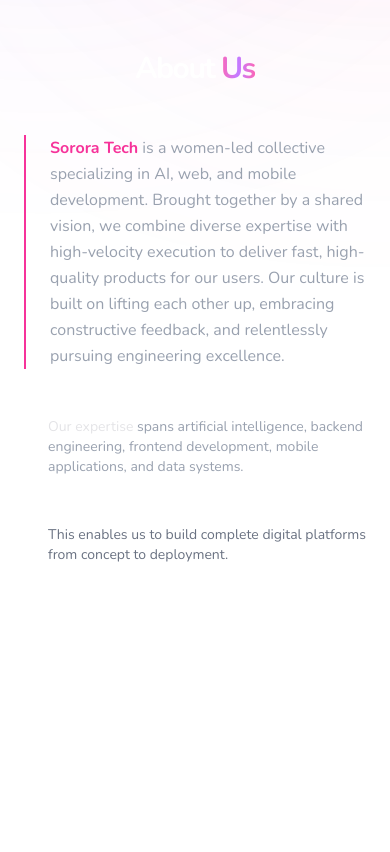
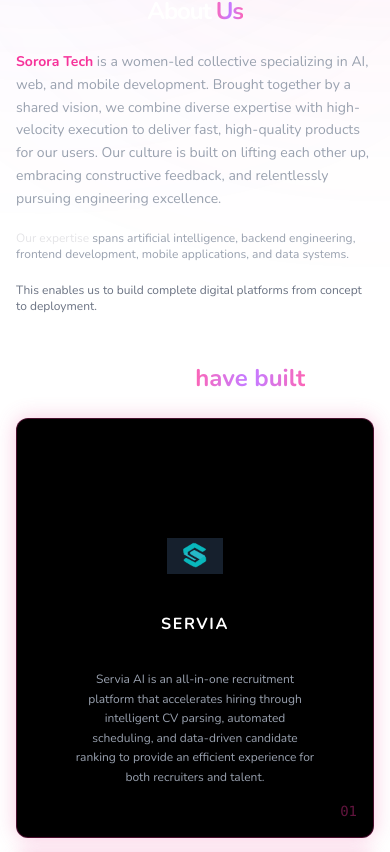
Before and after one commit to sororatech/sorora-portfolio, a Next.js app: page / in a window 390 px wide. Shown: the part 889-1741 px from the top of the page. Built offline with nearby package versions, Linux system fonts and the light colour scheme.

Commit message:
fixed responsivness

```diff
--- a/src/components/sections/About.tsx
+++ b/src/components/sections/About.tsx
@@ -1,26 +1,23 @@
 "use client";
 
-
 import { motion } from 'framer-motion';
-
 
 export default function AboutPage() {
   return (
     <section
       id="about"
-      className="min-h-screen text-white relative overflow-hidden px-6 md:px-16 pt-24"
+      className="text-white relative overflow-x-hidden px-4 sm:px-6 md:px-10 lg:px-16 pt-10 sm:pt-14 md:pt-20 pb-12 sm:pb-16"
     >
       {/* Header */}
-      <header className="z-10 relative mb-12 sm:mb-20">
+      <header className="z-10 relative mb-6 sm:mb-8 lg:mb-12">
         <motion.div
           initial="hidden"
           animate="visible"
           variants={{ visible: { transition: { staggerChildren: 0.3 } } }}
           className="flex flex-col items-center lg:items-start"
         >
-          {/* Split text: "About" is white, "Us" gets the gradient */}
           <motion.h1
-            className="text-3xl sm:text-4xl font-bold tracking-tighter text-center lg:text-left"
+            className="text-2xl sm:text-3xl lg:text-4xl font-bold tracking-tighter text-center lg:text-left"
             variants={{ hidden: { opacity: 0, y: 20 }, visible: { opacity: 1, y: 0 } }}
           >
             <span className="text-white">About </span>
@@ -31,7 +28,6 @@
         </motion.div>
       </header>
 
-
       {/* Description Section */}
       <section className="relative z-10 w-full max-w-7xl mx-auto">
         <motion.div
@@ -39,49 +35,46 @@
           whileInView="visible"
           viewport={{ once: true }}
           variants={{ visible: { transition: { staggerChildren: 0.3 } } }}
-          className="max-w-2xl mx-auto lg:mx-0 space-y-12"
+          className="max-w-2xl mx-auto lg:mx-0 space-y-5 sm:space-y-6 lg:space-y-10"
         >
           {/* Main paragraph */}
           <motion.p
             variants={{ hidden: { opacity: 0, x: -20 }, visible: { opacity: 1, x: 0 } }}
-            className="text-gray-400 text-base md:text-lg font-light leading-relaxed border-l-2 border-pink-500 pl-6"
+            className="text-gray-400 text-sm sm:text-base lg:text-lg font-light leading-relaxed md:border-l-2 md:border-pink-500 md:pl-6"
           >
             <span className="text-pink-500 font-bold">Sorora Tech</span> is a women-led collective specializing in AI, web, and mobile development. Brought together by a shared vision, we combine diverse expertise with high-velocity execution to deliver fast, high-quality products for our users. Our culture is built on lifting each other up, embracing constructive feedback, and relentlessly pursuing engineering excellence.
           </motion.p>
 
-
           {/* Sub-text 1 */}
           <motion.p
             variants={{ hidden: { opacity: 0, x: -20 }, visible: { opacity: 1, x: 0 } }}
-            className="text-gray-400 text-sm md:text-base font-light mt-8 pl-6"
+            className="text-gray-400 text-xs sm:text-sm lg:text-base font-light mt-3 sm:mt-4 md:mt-6 md:pl-6"
           >
             <span className="text-zinc-200 font-normal">Our expertise</span> spans artificial intelligence, backend engineering, frontend development, mobile applications, and data systems.
           </motion.p>
 
-
           {/* Sub-text 2 */}
           <motion.p
             variants={{ hidden: { opacity: 0, x: -20 }, visible: { opacity: 1, x: 0 } }}
-            className="text-gray-500 text-sm md:text-base font-light mt-4 pl-6"
+            className="text-gray-500 text-xs sm:text-sm lg:text-base font-light mt-2 sm:mt-3 md:mt-4 md:pl-6"
           >
             This enables us to build complete digital platforms from concept to deployment.
           </motion.p>
         </motion.div>
       </section>
 
-
       {/* Logo Container - Hidden on small and medium screens, visible on large screens */}
       <div
         className="hidden lg:flex absolute z-20"
         style={{ top: '30%', left: '75%', transform: 'translate(-50%, -50%)' }}
       >
-        <div className="w-32 h-32 rounded-full border border-pink-500/20 flex items-center justify-center bg-[#0a0a0a]/50 backdrop-blur-sm shadow-[0_0_40px_rgba(255,255,255,0.1)]">
+        <div className="w-28 h-28 xl:w-32 xl:h-32 rounded-full border border-pink-500/20 flex items-center justify-center bg-[#0a0a0a]/50 backdrop-blur-sm shadow-[0_0_40px_rgba(255,255,255,0.1)]">
           <motion.img
             animate={{ scale: [1, 1.4, 1] }}
             transition={{ duration: 1.5, repeat: Infinity, ease: "easeInOut" }}
             src="/logo.png"
             alt="Logo"
-            className="w-16 h-16 object-contain"
+            className="w-14 h-14 xl:w-16 xl:h-16 object-contain"
           />
         </div>
       </div>
--- a/src/components/sections/Projects.tsx
+++ b/src/components/sections/Projects.tsx
@@ -1,8 +1,6 @@
 "use client";
 
-
 import React, { useState, useEffect, useRef } from 'react';
-
 
 interface Project {
   id: string;
@@ -13,7 +11,6 @@
   description: string;
 }
 
-
 export default function Projects() {
   const [activeIndex, setActiveIndex] = useState<number>(0);
   const [isPaused, setIsPaused] = useState(false);
@@ -22,17 +19,14 @@
   const videoRefs = useRef<Record<string, HTMLVideoElement | null>>({});
   const cardRefs = useRef<(HTMLDivElement | null)[]>([]);
 
-
   useEffect(() => {
     setIsMounted(true);
   }, []);
-
 
   // Auto-scroll logic
   useEffect(() => {
     const container = scrollContainerRef.current;
     if (!container) return;
-
 
     let requestId: number;
     const scroll = () => {
@@ -47,17 +41,14 @@
       requestId = requestAnimationFrame(scroll);
     };
 
-
     requestId = requestAnimationFrame(scroll);
     return () => cancelAnimationFrame(requestId);
   }, [isPaused]);
-
 
   // Sync the active dash with manual swipes or auto-scroll
   useEffect(() => {
     const container = scrollContainerRef.current;
     if (!container || window.innerWidth < 1024) return;
-
 
     const handleScroll = () => {
       let closestIndex = 0;
@@ -83,13 +74,10 @@
       }
     };
 
-
     container.addEventListener('scroll', handleScroll);
     return () => container.removeEventListener('scroll', handleScroll);
   }, [activeIndex]);
 
-
-  // Bulletproof click handler
   const handleDotClick = (index: number) => {
     setActiveIndex(index);
     setIsPaused(true);
@@ -105,12 +93,10 @@
       }
     }, 50);
 
-
     setTimeout(() => {
       setIsPaused(false);
     }, 1500);
   };
-
 
   const projects: Project[] = [
     { id: 'p1', number: '01', logoSrc: '/servia.png', videoSrc: '/videos/video1.mp4', title: 'SERVIA', description: 'Servia AI is an all-in-one recruitment platform that accelerates hiring through intelligent CV parsing, automated scheduling, and data-driven candidate ranking to provide an efficient experience for both recruiters and talent.' },
@@ -120,37 +106,35 @@
     { id: 'p5', number: '05', logoSrc: '/well.jpeg', videoSrc: '/videos/video5.mp4', title: 'RoamWell AI', description: 'RoamWell is an AI-powered interactive health map for Ethiopia that delivers personalized, region-specific wellness guidance and real-time health alerts to keep users safe anywhere in the country.' },
   ];
 
-
   if (!isMounted) return null;
-
 
   return (
     <section
       id="projects"
-      className="relative min-h-screen py-16 sm:py-20 px-6 md:px-16 flex flex-col items-center overflow-hidden"
+      className="relative pb-12 sm:pb-16 lg:pb-20 px-4 sm:px-6 md:px-10 lg:px-16 flex flex-col items-center overflow-x-hidden"
     >
       <div className="relative z-10 flex flex-col items-center lg:items-start w-full max-w-7xl mx-auto">
 
-        {/* Heading: "What we" is white, "have built" gets the gradient */}
-        <h2 className="text-3xl sm:text-4xl font-bold mb-12 sm:mb-20 text-center lg:text-left">
+        {/* Heading */}
+        <h2 className="text-2xl sm:text-3xl lg:text-4xl font-bold mb-6 sm:mb-8 lg:mb-12 xl:mb-16 text-center lg:text-left">
           <span className="text-white">What we </span>
           <span className="bg-gradient-to-r from-pink-400 via-purple-400 to-pink-400 bg-clip-text text-transparent">
             have built
           </span>
         </h2>
 
-
+        {/* Cards Container */}
         <div
           ref={scrollContainerRef}
           onMouseEnter={() => setIsPaused(true)}
           onMouseLeave={() => setIsPaused(false)}
-          className="flex flex-col lg:grid lg:grid-flow-col lg:auto-cols-[300px] xl:auto-cols-[350px] gap-6 w-full lg:overflow-x-auto pb-10 hide-scrollbar lg:scroll-px-[calc(50vw-175px)]"
+          className="flex flex-col lg:grid lg:grid-flow-col lg:auto-cols-[300px] xl:auto-cols-[340px] gap-4 sm:gap-5 lg:gap-6 w-full lg:overflow-x-auto pb-6 sm:pb-8 lg:pb-10 hide-scrollbar lg:scroll-px-[calc(50vw-150px)] xl:scroll-px-[calc(50vw-170px)]"
         >
           {projects.map((project, index) => (
             <div
               key={project.id}
               ref={(el) => { cardRefs.current[index] = el; }}
-              className="relative w-full lg:w-auto h-[450px] md:h-[480px] lg:h-[500px] transition-all duration-700 hover:h-[560px] md:hover:h-[590px] lg:hover:h-[620px] group"
+              className="relative w-full max-w-sm sm:max-w-md mx-auto lg:mx-0 lg:max-w-none lg:w-auto h-[420px] sm:h-[450px] md:h-[470px] lg:h-[500px] transition-all duration-700 hover:h-[530px] sm:hover:h-[560px] md:hover:h-[580px] lg:hover:h-[620px] group"
             >
               <div
                 onClick={() => {
@@ -170,7 +154,7 @@
                     video.currentTime = 0;
                   }
                 }}
-                className="relative w-full h-full bg-black border border-pink-500/30 rounded-xl overflow-hidden cursor-pointer transition-all duration-700 hover:border-pink-500/60 p-6 sm:p-8 shadow-[0_0_20px_rgba(236,72,153,0.3)] hover:shadow-[0_0_40px_rgba(236,72,153,0.5)]"
+                className="relative w-full h-full bg-black border border-pink-500/30 rounded-xl overflow-hidden cursor-pointer transition-all duration-700 hover:border-pink-500/60 p-5 sm:p-6 lg:p-8 shadow-[0_0_20px_rgba(236,72,153,0.3)] hover:shadow-[0_0_40px_rgba(236,72,153,0.5)]"
               >
                 {/* Video Preview */}
                 <div className="absolute inset-x-0 top-0 z-0 opacity-0 group-hover:opacity-100 transition-opacity duration-700 overflow-hidden flex items-start justify-center pt-2">
@@ -187,21 +171,18 @@
                 <img
                   src={project.logoSrc}
                   alt={project.title}
-                  className="absolute top-[28%] md:top-[29%] lg:top-[30%] left-1/2 -translate-x-1/2 w-16 h-16 sm:w-20 sm:h-20 object-contain transition-all duration-700 ease-in-out group-hover:top-4 group-hover:left-4 group-hover:translate-x-0 group-hover:w-8 group-hover:h-8 z-10"
+                  className="absolute top-[26%] sm:top-[28%] lg:top-[30%] left-1/2 -translate-x-1/2 w-14 h-14 sm:w-16 sm:h-16 lg:w-20 lg:h-20 object-contain transition-all duration-700 ease-in-out group-hover:top-4 group-hover:left-4 group-hover:translate-x-0 group-hover:w-8 group-hover:h-8 z-10"
                 />
 
-
-                <p className="absolute top-[48%] md:top-[49%] lg:top-[50%] left-1/2 -translate-x-1/2 w-full max-w-[260px] px-4 text-white font-bold text-lg sm:text-xl tracking-widest text-center transition-all duration-500 ease-in-out group-hover:opacity-0 group-hover:pointer-events-none z-10">
+                <p className="absolute top-[46%] sm:top-[48%] lg:top-[50%] left-1/2 -translate-x-1/2 w-full max-w-[260px] px-4 text-white font-bold text-base sm:text-lg lg:text-xl tracking-widest text-center transition-all duration-500 ease-in-out group-hover:opacity-0 group-hover:pointer-events-none z-10">
                   {project.title}
                 </p>
 
-
-                <div className="absolute top-[62%] md:top-[61%] lg:top-[60%] left-1/2 -translate-x-1/2 w-full max-w-[260px] text-center transition-all duration-700 ease-in-out group-hover:top-[350px] sm:group-hover:top-[380px] md:group-hover:top-[410px] lg:group-hover:top-[440px] z-10">
+                <div className="absolute top-[60%] sm:top-[62%] lg:top-[60%] left-1/2 -translate-x-1/2 w-full max-w-[260px] text-center transition-all duration-700 ease-in-out group-hover:top-[70%] z-10">
                   <p className="text-gray-400 text-xs sm:text-sm font-light leading-relaxed px-2">
                     {project.description}
                   </p>
                 </div>
-
 
                 <span className="absolute bottom-4 right-4 sm:right-6 text-pink-500/40 font-mono text-sm sm:text-base transition-opacity duration-500 group-hover:opacity-0 z-10">
                   {project.number}
@@ -211,9 +192,8 @@
           ))}
         </div>
 
-
         {/* Pagination Dashes */}
-        <div className="flex items-center justify-center gap-3 mt-8 sm:mt-12 w-full">
+        <div className="flex items-center justify-center gap-2 sm:gap-3 mt-5 sm:mt-8 lg:mt-10 w-full">
           {projects.map((_, index) => (
             <button
               key={index}
```
